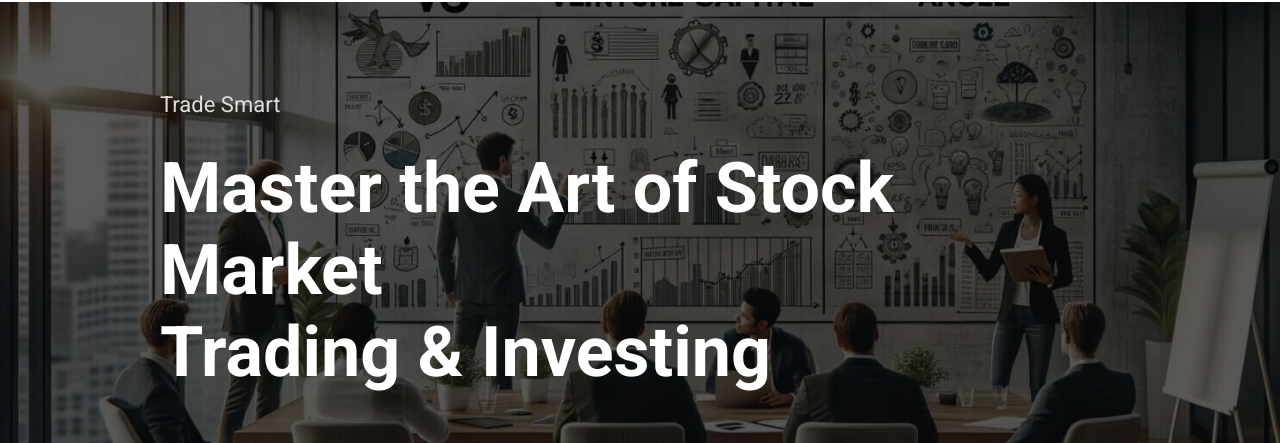
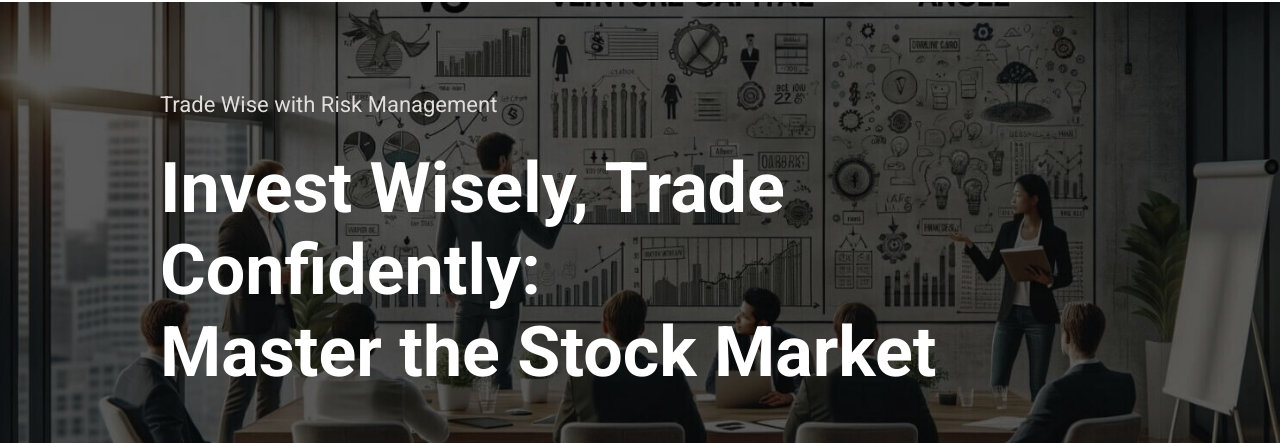
Before and after one commit to Aman8593/rebuild-growth-academy-new, a React (Create React App) app: page / in a window 1280 px wide. Shown: the part 171-614 px from the top of the page. Built offline with nearby package versions, Linux system fonts and the light colour scheme; a web font is replaced by a local one.

Commit message:
section1-content-changed

```diff
--- a/src/App.js
+++ b/src/App.js
@@ -60,10 +60,10 @@ function App() {
         </div>
         <div className="main-pg-homepg">
           <div className="homepg-content-wrap">
-            <p className="homepg-content">Trade Smart</p>
+            <p className="homepg-content">Trade Wise with Risk Management</p>
             <h1>
-              Master the Art of Stock Market <br />
-              Trading & Investing
+            Invest Wisely, Trade Confidently:  <br />
+            Master the Stock Market
             </h1>
             <p className="homepg-bottom-content">
               Step into the world of trading confidently—our stock market
```
